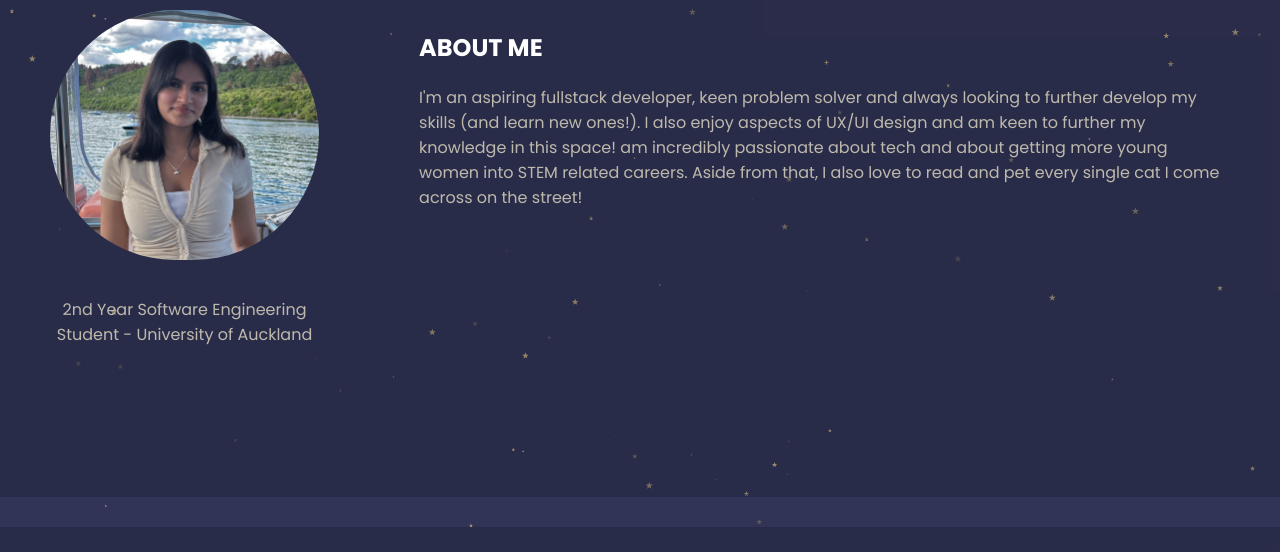
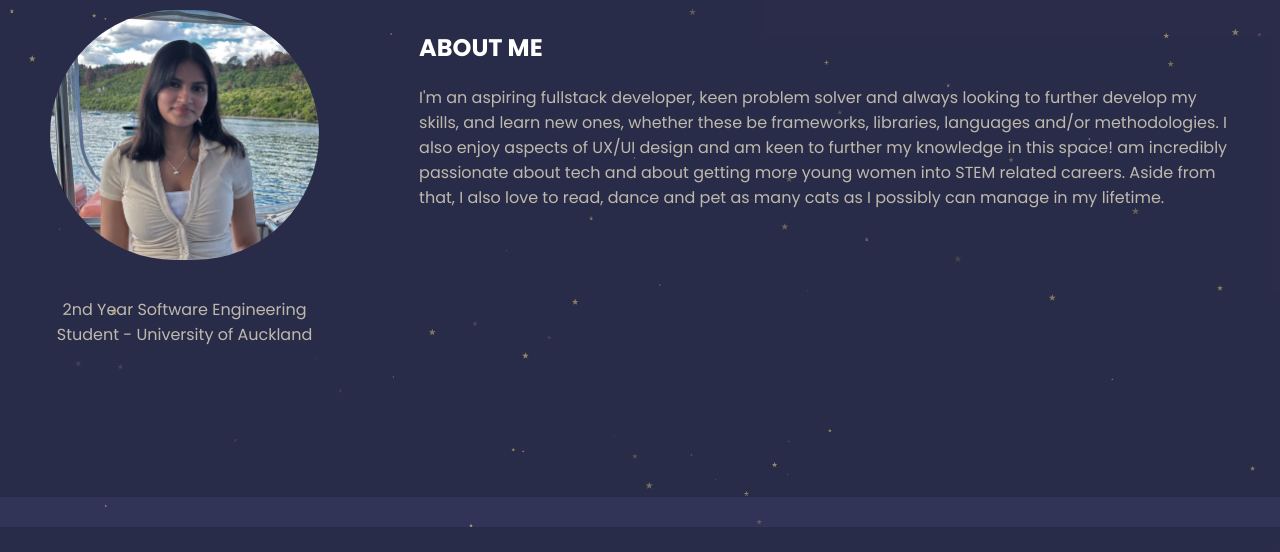
Before and after one commit to amisha-171/portfolio_wesbite, a plain HTML site: page index.html in a window 1280 px wide. Shown: the part 248-800 px from the top of the page. Drawn offline with Linux system fonts and the light colour scheme; animation ran at ten frames a second.

Commit message:
Another link fix issue as well as some slight content updates.

```diff
--- a/index.html
+++ b/index.html
@@ -62,11 +62,13 @@
         <h2>ABOUT ME</h2>
         <p>
           I'm an aspiring fullstack developer, keen problem solver and always
-          looking to further develop my skills (and learn new ones!). I also
+          looking to further develop my skills, and learn new ones, whether
+          these be frameworks, libraries, languages and/or methodologies. I also
           enjoy aspects of UX/UI design and am keen to further my knowledge in
           this space! am incredibly passionate about tech and about getting more
           young women into STEM related careers. Aside from that, I also love to
-          read and pet every single cat I come across on the street!
+          read, dance and pet as many cats as I possibly can manage in my
+          lifetime.
         </p>
       </div>
     </div>
```
Also changed, not shown: 1 other file.
